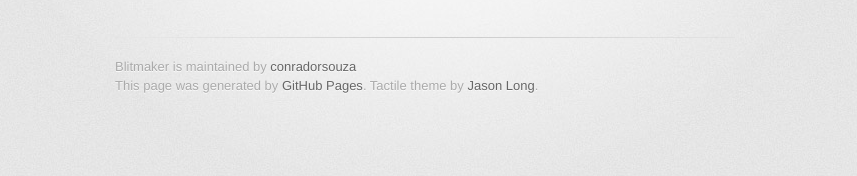
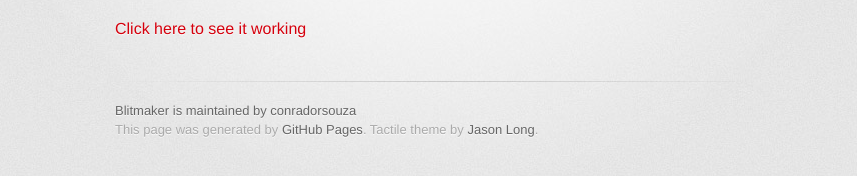
Before and after one commit to conradorsouza/blitmaker, a plain HTML site: page index.html in a window 1280 px wide. Shown: the part 390-566 px from the top of the page, without its empty margins (215-1072 px from the left). Drawn offline with Linux system fonts and the light colour scheme; a web font is replaced by a local one.

Commit message:
Added example link on page index

```diff
--- a/index.html
+++ b/index.html
@@ -36,6 +36,9 @@
 <p>BlitMaker</p>
 
 <p>Compile Main.as to see project running.</p>
+<p><a href="http://conradorsouza.github.com/blitmaker/example/">Click here to see it working<a/></p>
+
+
         </section>
 
         <footer>
```
